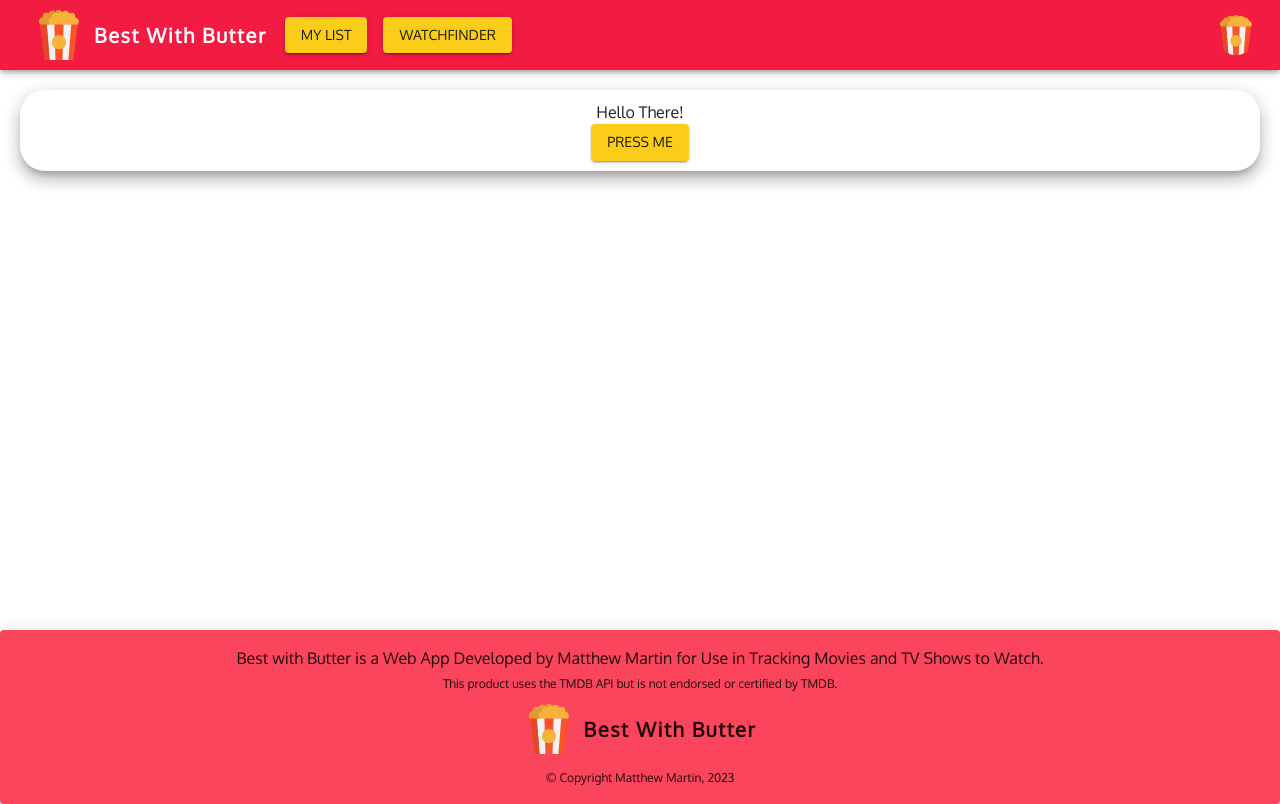
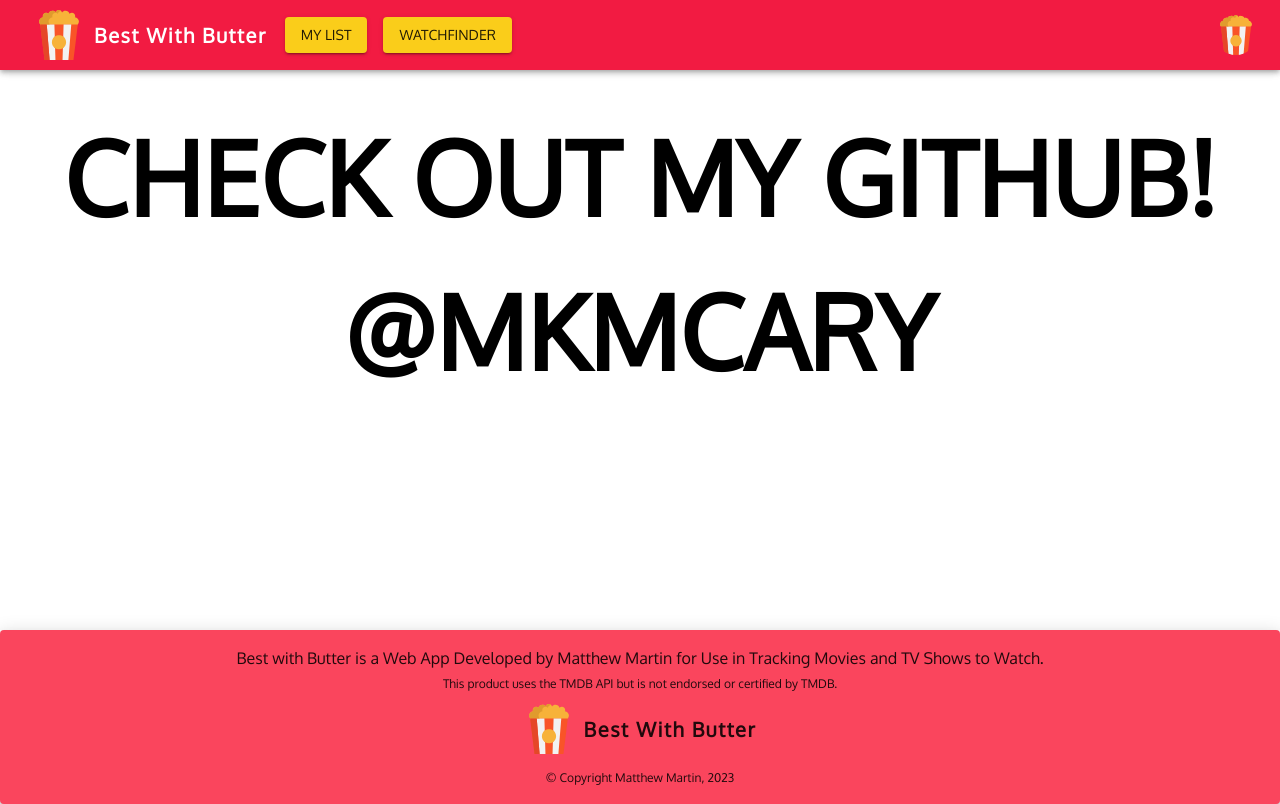
Before and after one commit to mkmcary/bestwithbutter, a React (Vite) app in the folder frontend/: page / in a window 1280 px wide. Built offline with nearby package versions, Linux system fonts and the light colour scheme.

Commit message:
Add stylized github link.

```diff
--- a/frontend/src/components/NavBar/index.tsx
+++ b/frontend/src/components/NavBar/index.tsx
@@ -63,7 +63,7 @@ function NavBar() {
           {/* Buttons */}
           <Box sx={{ flexGrow: 1, display: { xs: "none", md: "flex" } }}>
             {pages.map(({ name, route }) => (
-              <Link to={route} style={{ textDecoration: "none" }}>
+              <Link to={route} style={{ textDecoration: "none" }} key={name}>
                 <Button
                   key={name}
                   onClick={handleCloseNavMenu}
@@ -110,6 +110,7 @@ function NavBar() {
                 <Link
                   to={route}
                   style={{ color: "black", textDecoration: "none" }}
+                  key={name}
                 >
                   <MenuItem key={name} onClick={handleCloseNavMenu}>
                     <Typography textAlign="center">{name}</Typography>
--- a/frontend/src/main.tsx
+++ b/frontend/src/main.tsx
@@ -3,7 +3,7 @@ import ReactDOM from "react-dom/client";
 import App from "./App";
 
 import { createBrowserRouter, RouterProvider } from "react-router-dom";
-import HomePage from "./routes/homepage";
+import HomePage from "./routes/Home";
 import MyList, { loader as myListLoader } from "./routes/mylist";
 import SearchPage from "./routes/search";
 
--- /dev/null
+++ b/frontend/src/routes/Home/index.tsx
@@ -0,0 +1,61 @@
+import { Box, Typography } from "@mui/material";
+
+import "./styles.css";
+
+function HomePage() {
+  let linkText = "@mkmcary";
+
+  return (
+    <Box sx={{ minHeight: "70vh", p: "20px" }}>
+      <Box
+        sx={{
+          width: "100%",
+          justifyContent: "center",
+          alignItems: "center",
+          textAlign: "center",
+          p: "10px",
+        }}
+      >
+        <p className="word">Check out my GitHub!</p>
+
+        {/* Exploding Link */}
+        <Box
+          sx={{
+            display: "inline-block",
+          }}
+        >
+          <div className="line">
+            <a
+              href="https://github.com/mkmcary"
+              target="_blank"
+              className="word fancy"
+            >
+              {linkText.split("").map((letter, index) => {
+                let innerDelay = Math.floor(Math.random() * 5001) - 5000;
+                let letterDelay = 1000 * index;
+
+                return (
+                  <span className="outer" key={index}>
+                    <span
+                      className="inner"
+                      style={{ animationDelay: `${innerDelay}ms` }}
+                    >
+                      <span
+                        className="letter"
+                        style={{ animationDelay: `${letterDelay}ms` }}
+                      >
+                        {letter}
+                      </span>
+                    </span>
+                  </span>
+                );
+              })}
+            </a>
+          </div>
+        </Box>
+      </Box>
+    </Box>
+  );
+}
+
+export default HomePage;
--- /dev/null
+++ b/frontend/src/routes/Home/styles.css
@@ -0,0 +1,105 @@
+:root {
+  --red: #f21b42;
+  --yellow: #facd1a;
+}
+
+@keyframes float {
+  from,
+  to {
+    transform: translateY(-0%);
+  }
+
+  50% {
+    transform: translateY(-3%);
+  }
+}
+
+@keyframes background-pan {
+  from {
+    background-position: 1000% center;
+  }
+
+  to {
+    background-position: 0% center;
+  }
+}
+
+.line {
+  display: flex;
+  justify-content: space-between;
+}
+
+.word {
+  color: black;
+  font-size: clamp(2rem, 8vw, 10rem);
+  font-family: "Oxygen";
+  font-weight: 700;
+  margin: 0rem;
+  text-transform: uppercase;
+  transition: opacity 250ms ease;
+}
+
+a {
+  text-decoration: none;
+}
+
+#text:has(.fancy:hover) .word:not(.fancy:hover) {
+  opacity: 0.2;
+}
+
+.fancy span {
+  display: inline-block;
+}
+
+.fancy > .outer {
+  transition: transform 350ms ease;
+}
+
+.fancy:hover > .outer {
+  transition-duration: 800ms;
+}
+
+.fancy:hover > .outer > .inner {
+  animation: float 5s ease infinite;
+}
+
+.fancy:hover > .outer > .inner > .letter {
+  background: linear-gradient(to right, var(--red), var(--yellow), var(--red));
+  background-size: 1000%;
+  background-clip: inherit;
+  -webkit-background-clip: text;
+  -webkit-text-fill-color: transparent;
+  animation: background-pan 30s linear infinite;
+}
+
+.fancy:hover > .outer:nth-child(1) {
+  transform: translate(-80%, 60%) rotate(8deg);
+}
+
+.fancy:hover > .outer:nth-child(2) {
+  transform: translate(-40%, 20%) rotate(4deg);
+}
+
+.fancy:hover > .outer:nth-child(3) {
+  transform: translate(-10%, 60%) rotate(-6deg);
+}
+
+.fancy:hover > .outer:nth-child(4) {
+  transform: translate(0%, 8%) rotate(-8deg);
+}
+
+.fancy:hover > .outer:nth-child(5) {
+  transform: translate(0%, -20%) rotate(5deg);
+}
+
+.fancy:hover > .outer:nth-child(6) {
+  transform: translate(0%, 20%) rotate(-3deg);
+}
+
+.fancy:hover > .outer:nth-child(7) {
+  transform: translate(0%, -40%) rotate(-5deg);
+}
+
+.fancy:hover > .outer:nth-child(8) {
+  transform: translate(0%, 15%) rotate(10deg);
+}
--- a/frontend/src/routes/homepage.tsx
+++ /dev/null
@@ -1,17 +0,0 @@
-import { Box, Typography, Button } from "@mui/material";
-import ContentWrapper from "../components/ContentWrapper";
-
-function HomePage() {
-  return (
-    <Box sx={{ minHeight: "70vh", p: "20px" }}>
-      <ContentWrapper>
-        <Typography>Hello There!</Typography>
-        <Button variant="contained" color="secondary">
-          Press me
-        </Button>
-      </ContentWrapper>
-    </Box>
-  );
-}
-
-export default HomePage;
```
